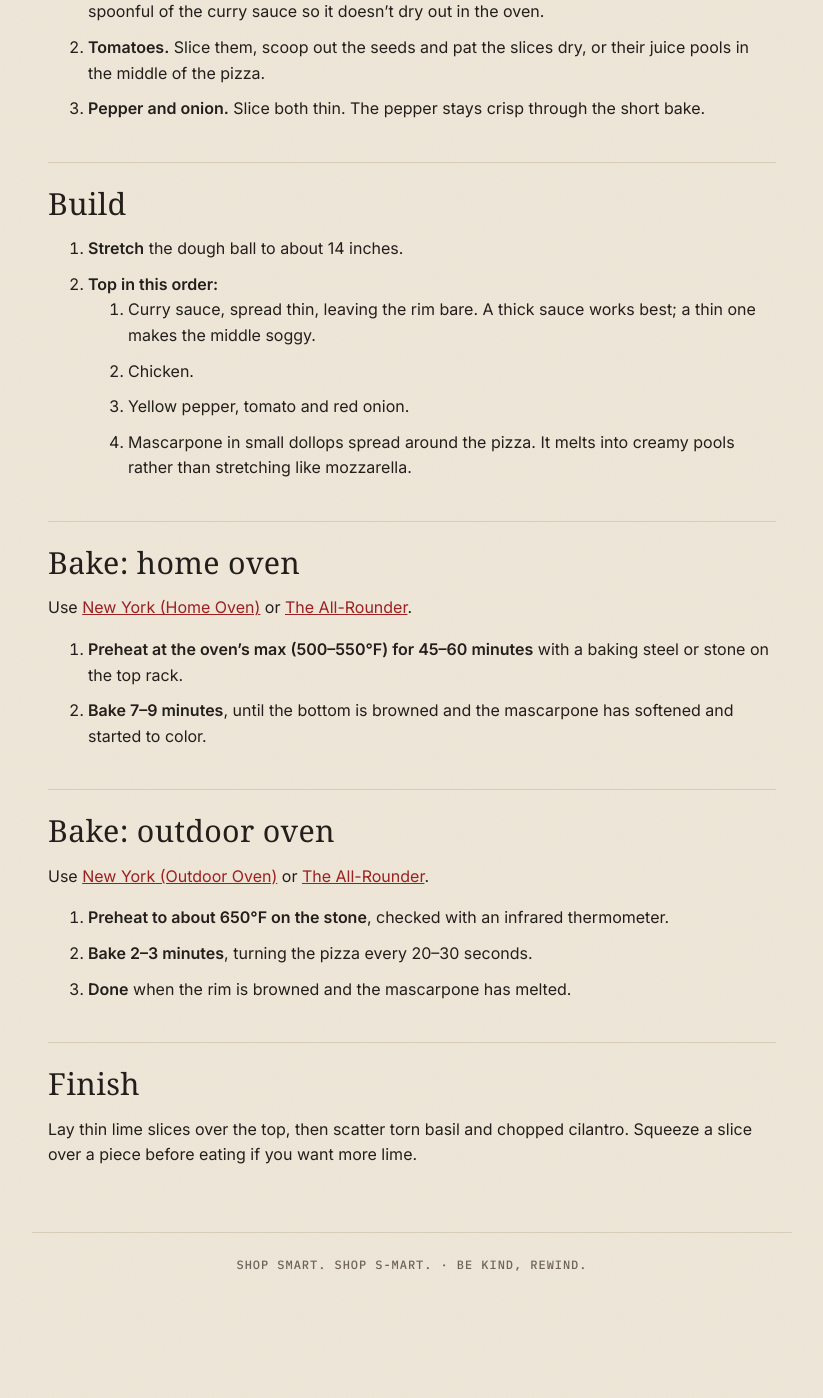
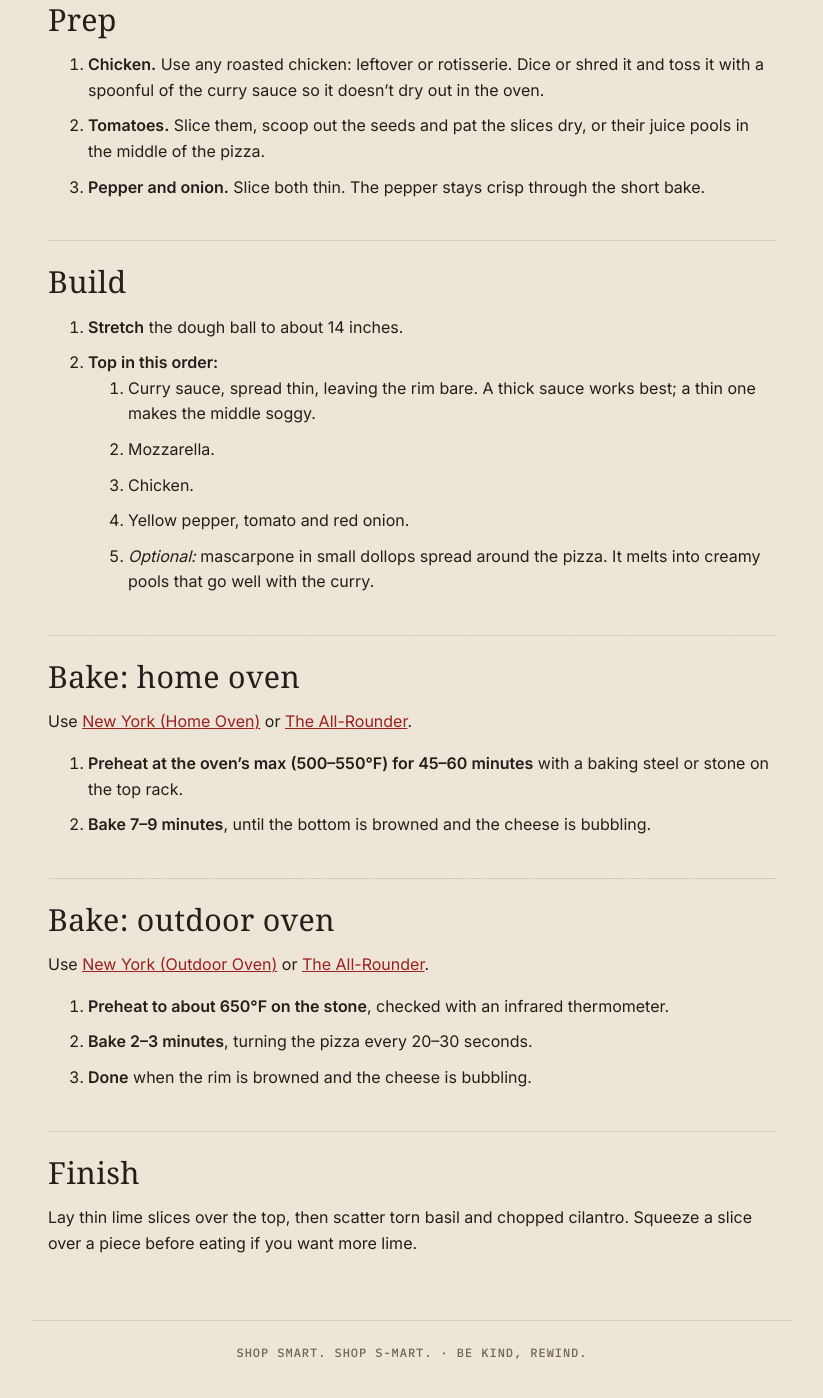
Before and after one commit to daftn/pizza, a Jekyll site: the page built from _recipes/curry-chicken.md, in a window 1280 px wide and 1400 px high, scrolled down 1042 px. Shown: the whole window, without its empty margins (228-1051 px from the left). Built offline with Jekyll 4.4.1, drawn with Linux system fonts in a browser that asks for light colours; some web fonts are replaced; before the commit the page ends 2354 px from its top, so only the background shows below that; some of the changed text lies outside the part shown.

Commit message:
Curry Chicken: add mozzarella, make mascarpone optional
Co-Authored-By: Claude Opus 5.5 <noreply@anthropic.com>
Claude-Session: https://claude.ai/code/session_01CXsahQwDMBDTEp9ieURmT9

```diff
--- a/_recipes/curry-chicken.md
+++ b/_recipes/curry-chicken.md
@@ -1,18 +1,19 @@
 ---
 title: Curry Chicken
 category: pizza
-summary: Curry sauce, roasted chicken, yellow bell pepper, tomato, red onion and dollops of mascarpone, finished with lime, basil and cilantro.
+summary: Curry sauce, mozzarella, roasted chicken, yellow bell pepper, tomato and red onion, finished with lime, basil and cilantro.
 uses_dough: [everyday-dough, charlies-ny, charlies-ny-outdoor]
 
 toppings:
   - name: Before the bake
     items:
       - { name: "Curry sauce", text: "Spread thin", note: "Homemade or a thick store-bought curry sauce" }
+      - { name: "Low-moisture whole-milk mozzarella", text: "Grated from a block", note: "Melts creamier and browns more evenly than part-skim. Fresh mozzarella is too wet with the tomatoes and sauce" }
       - { name: "Roasted chicken", text: "Diced or shredded" }
       - { name: "Yellow bell pepper", text: "Sliced thin" }
       - { name: "Fresh tomatoes", text: "Sliced, seeds out, patted dry" }
       - { name: "Red onion", text: "Sliced thin" }
-      - { name: "Mascarpone", text: "Small dollops" }
+      - { name: "Mascarpone", text: "Small dollops", optional: true }
   - name: After the bake
     items:
       - { name: "Lime", text: "Thin slices" }
@@ -31,16 +32,17 @@ toppings:
 1. **Stretch** the dough ball to about 14 inches.
 2. **Top in this order:**
    1. Curry sauce, spread thin, leaving the rim bare. A thick sauce works best; a thin one makes the middle soggy.
-   2. Chicken.
-   3. Yellow pepper, tomato and red onion.
-   4. Mascarpone in small dollops spread around the pizza. It melts into creamy pools rather than stretching like mozzarella.
+   2. Mozzarella.
+   3. Chicken.
+   4. Yellow pepper, tomato and red onion.
+   5. *Optional:* mascarpone in small dollops spread around the pizza. It melts into creamy pools that go well with the curry.
 
 ## Bake: home oven
 
 Use [New York (Home Oven)](../charlies-ny/) or [The All-Rounder](../everyday-dough/).
 
 1. **Preheat at the oven's max (500–550°F) for 45–60 minutes** with a baking steel or stone on the top rack.
-2. **Bake 7–9 minutes**, until the bottom is browned and the mascarpone has softened and started to color.
+2. **Bake 7–9 minutes**, until the bottom is browned and the cheese is bubbling.
 
 ## Bake: outdoor oven
 
@@ -48,7 +50,7 @@ Use [New York (Outdoor Oven)](../charlies-ny-outdoor/) or [The All-Rounder](../e
 
 1. **Preheat to about 650°F on the stone**, checked with an infrared thermometer.
 2. **Bake 2–3 minutes**, turning the pizza every 20–30 seconds.
-3. **Done** when the rim is browned and the mascarpone has melted.
+3. **Done** when the rim is browned and the cheese is bubbling.
 
 ## Finish
 
```
